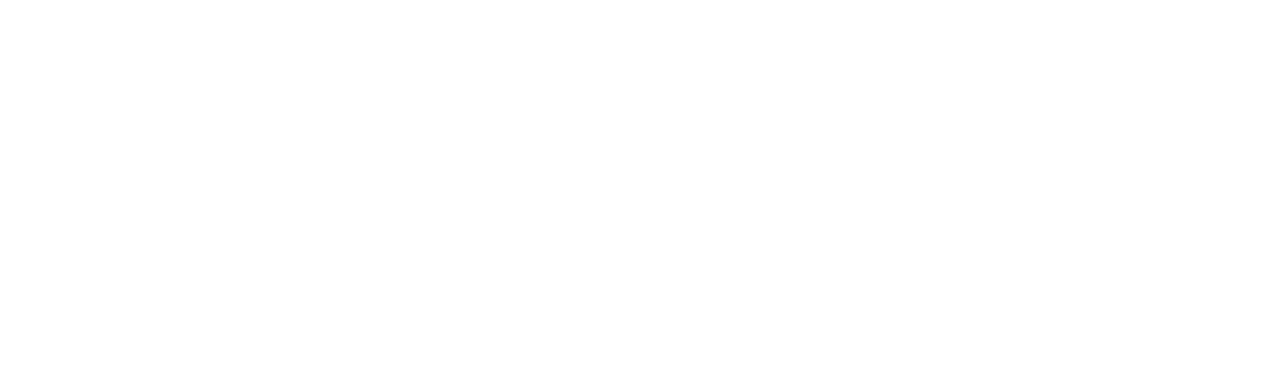
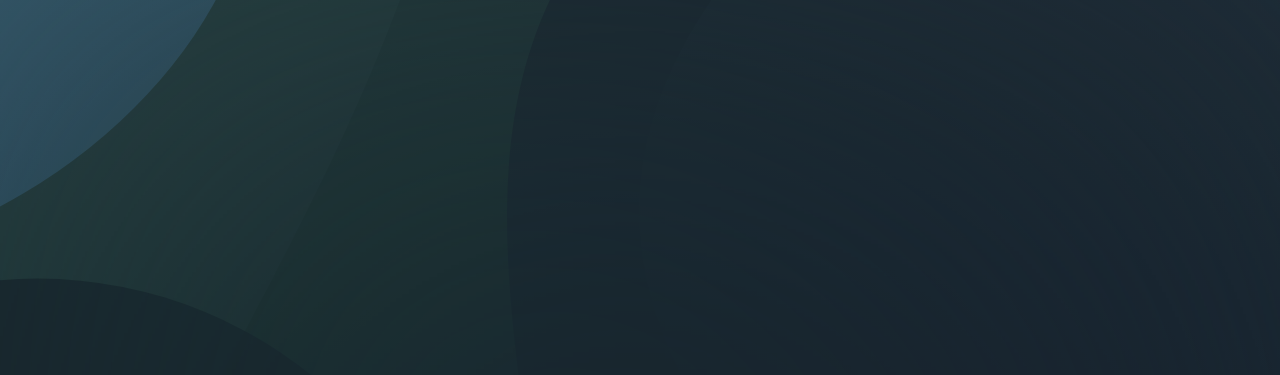
Before and after one commit to Gagandeep39/blur-ui-widgets, a plain HTML site: page index.html in a window 1280 px wide. Shown: the top 375 px of the page. Drawn offline with Linux system fonts and the light colour scheme.

Commit message:
SVG based implementation

```diff
--- a/index.html
+++ b/index.html
@@ -15,10 +15,7 @@
     <title>Project Starter</title>
   </head>
   <body>
-    <h1>Project Starter</h1>
-
-    <!-- Javascript Code, Must always be at bottom -->
-    <script src="script.js"></script>
-    <base href="/" />
+    <div class="background"></div>
+    <div class="blur"></div>
   </body>
 </html>
--- a/style.css
+++ b/style.css
@@ -2,17 +2,35 @@
 
 * {
   box-sizing: border-box;
+  margin: 0;
 }
 
+html,
 body {
-  font-family: 'Roboto', sans-serif;
-  margin: 0;
-  display: flex;
-  flex-direction: column;
-  align-items: center;
-  /* Muve to center vertcally */
-  height: 100vh;
-  justify-content: center;
-  /* Preents scrollbar from showing by default */
-  overflow: hidden;
+  position: relative;
+  height: 3000px;
 }
+
+.background {
+  position: absolute;
+  background-image: url(./background.svg);
+  background-size: cover;
+  height: 100%;
+  width: 100%;
+  top: 0;
+  left: 0;
+}
+
+.blur {
+  position: absolute;
+  top: 0;
+  left: 0;
+  width: 100%;
+  background: rgba(0, 0, 0, 0.04);
+  backdrop-filter: blur(250px);
+  height: 100%;
+}
+
+p {
+  height: 100px;
+}
```
Also changed, not shown: background.svg (added).
